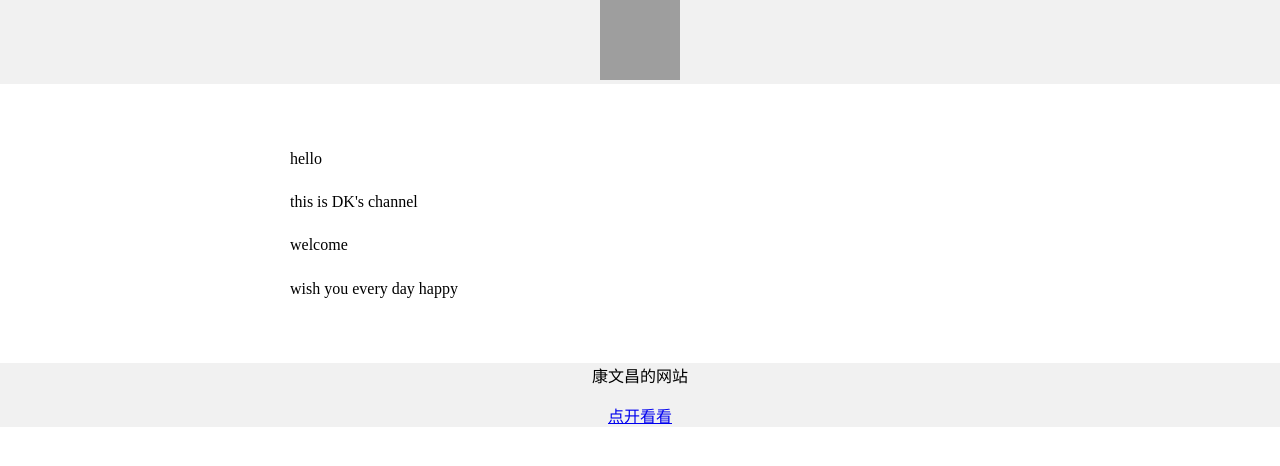
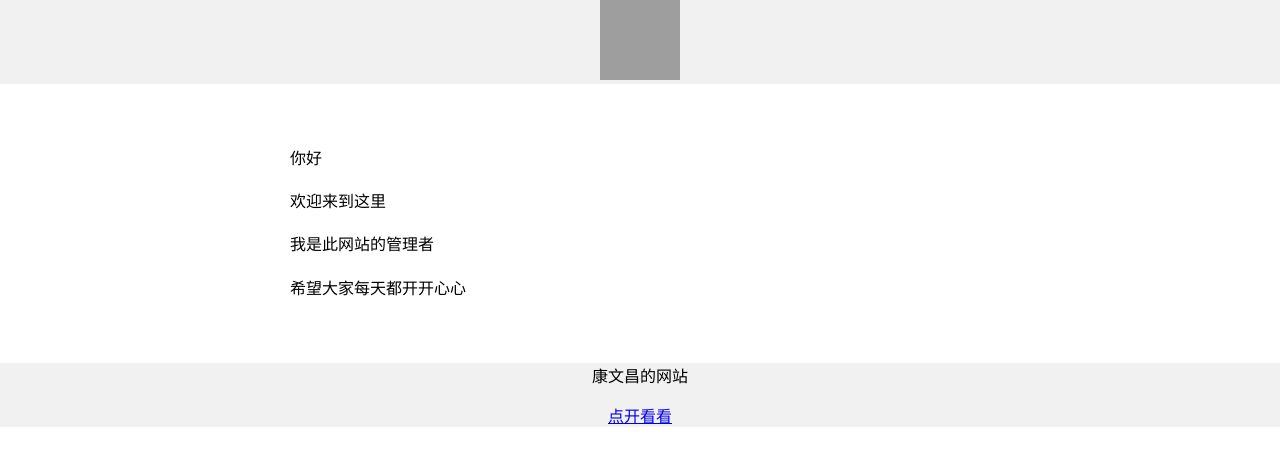
Before and after one commit to DK-night/DK-001, a plain HTML site: page index.html in a window 1280 px wide. Drawn offline with Linux system fonts and the light colour scheme; grey boxes are pictures that could not be loaded.

Commit message:
Update index.html

```diff
--- a/index.html
+++ b/index.html
@@ -3,7 +3,7 @@
   <head>
     <meta charset="utf-8">
     <meta name="viewport" content="width=device-width, initial-scale=1" />
-    <title>康文昌的在线HTML 教学小工具</title>
+    <title>在下DK</title>
     <style>
       body {
         margin: 0;
@@ -23,10 +23,10 @@
     margin: 30px auto;
     padding: 15px;
     line-height: 1.7;">
-      <p>hello</p>
-      <p>this is DK's channel</p>
-      <p>welcome</p>
-      <p>wish you every day happy</p>
+      <p>你好</p>
+      <p>欢迎来到这里</p>
+      <p>我是此网站的管理者</p>
+      <p>希望大家每天都开开心心</p>
     </div>
     <div style="
     background-color: #f1f1f1;
```
